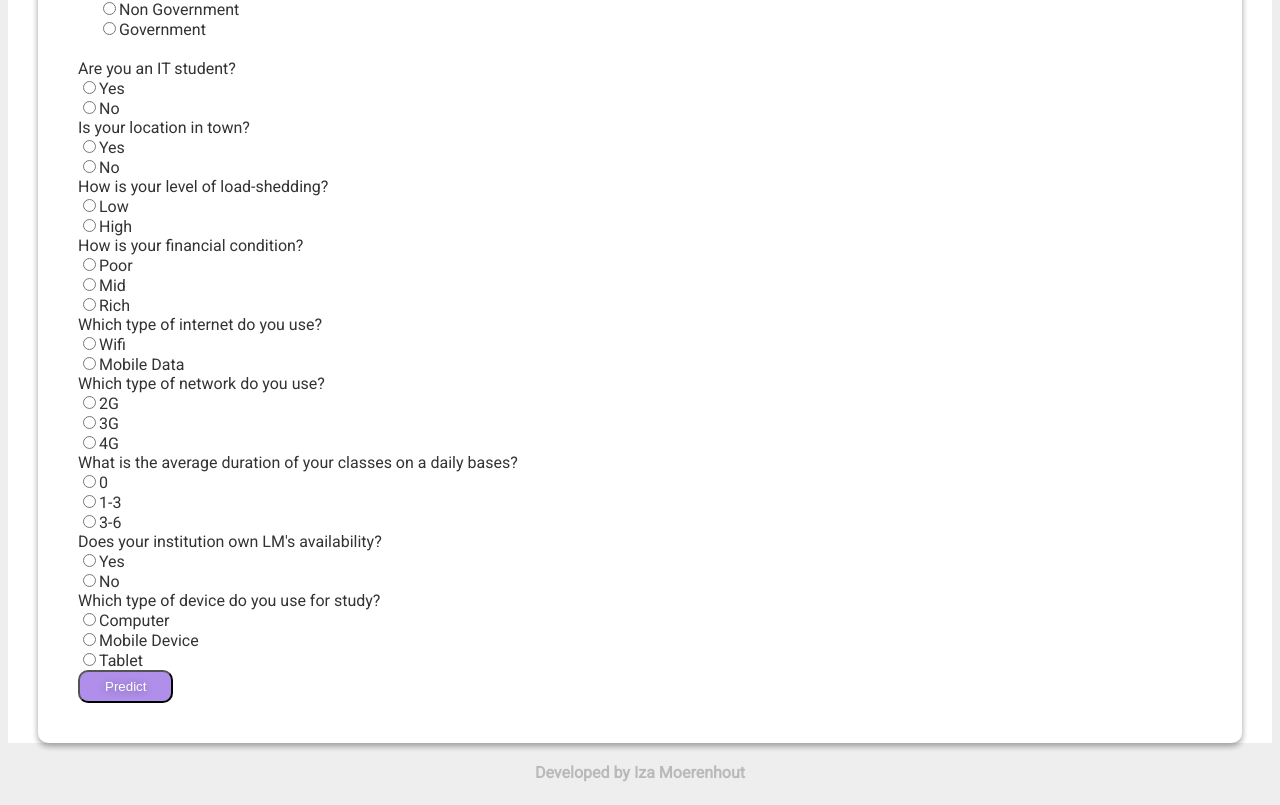
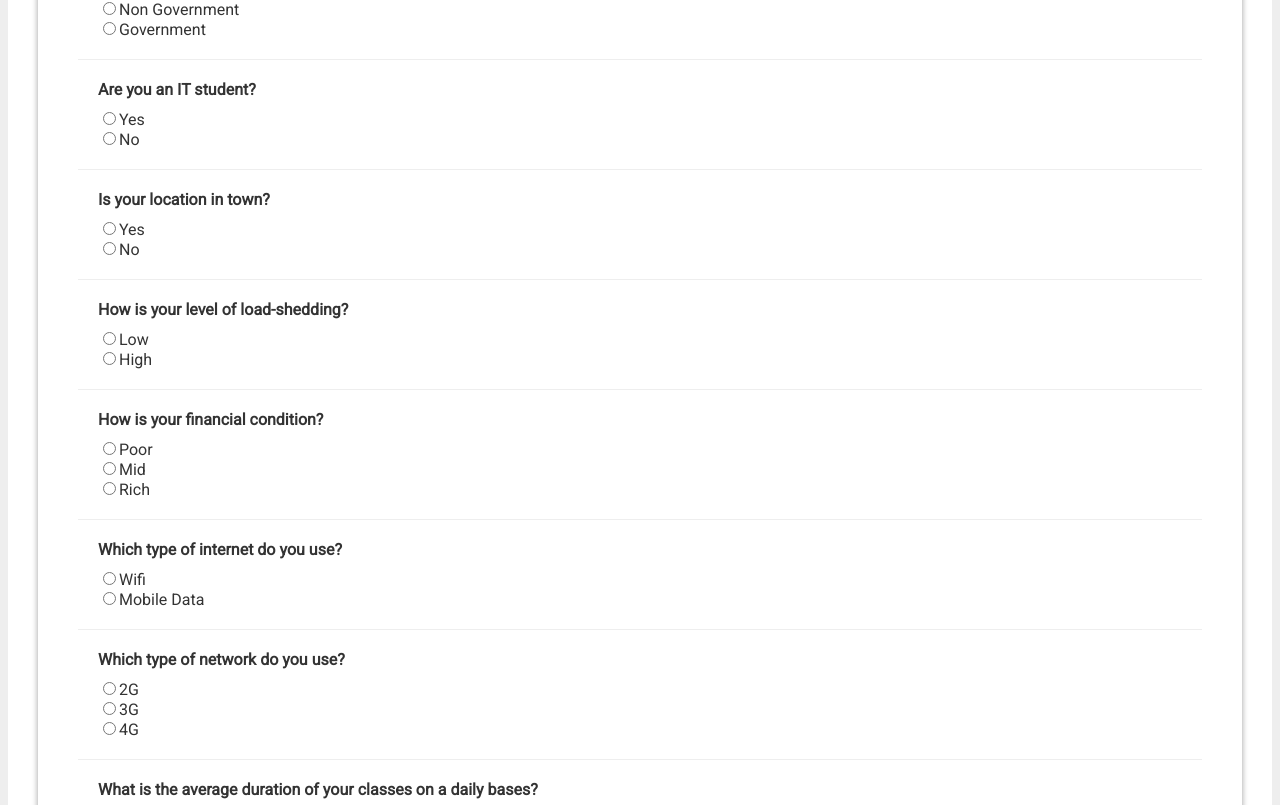
Before and after one commit to izamoerenhout/student-adaptability-level, a React (Create React App) app: page /student-adaptability-level/predict in a window 1280 px wide. Shown: the part 755-1560 px from the top of the page. Built offline with nearby package versions, Linux system fonts and the light colour scheme.

Commit message:
Form layout finished

```diff
--- a/src/pages/prediction/fragments/form.js
+++ b/src/pages/prediction/fragments/form.js
@@ -17,16 +17,6 @@ function Form(props) {
             <h2>Find out how well you can adapted to online education</h2>
 
             <form onSubmit={form.onSubmit}>
-              {/* <div className="row">
-                    <SelectOption title={ "What is your gender?" } options={ options_gender } update={ form.set.gender } />
-                </div> */}
-
-              {/* </form> */}
-
-              {/* <div className="px-lg-5 py-lg-5"> */}
-              {/* <form onSubmit={form.onSubmit}> */}
-              {/* <div className="row content-inside"> */}
-              {/* <div className="col-12"> */}
               {form.errors !== undefined && (
                 <>
                   <div
@@ -48,7 +38,7 @@ function Form(props) {
                   </div>
                 </>
               )}
-              {/* </div> */}
+
 
               <div className="set">
                 <label>
@@ -161,7 +151,6 @@ function Form(props) {
                   </div>
                 </div>
               </div>
-              {/* </div> */}
 
               <div className="set">
                 <label>
@@ -239,435 +228,346 @@ function Form(props) {
                 </div>
               </div>
 
-              <div className="row content-inside">
-                <div className="col-md-12 col-lg-6">
-                  <label className="form-label">Are you an IT student?</label>
-                  <div className="row ml-1 mb-3">
-                    <div className="custom-control custom-radio pr-3">
+              <div className="set">
+                <label>
+                  <b>Are you an IT student?</b>
+                </label>
+                <div className="group">
+                  <div className="first-option">
                     <input
-                        className="custom-control-input"
                       id="student1"
                       name="student"
                       type="radio"
                       value={(form.data.student = "1.0")}
                       onChange={(e) => form.set.student(e.target.value)}
                     />
-                      <label
-                        className="custom-control-label"
-                        htmlFor="student1"
-                      >
+                    <label htmlFor="student1">
                       <span>Yes</span>
                     </label>
                   </div>
-                    <div className="custom-control custom-radio pr-3">
+                  <div>
                     <input
-                        className="custom-control-input"
                       id="student2"
                       name="student"
                       type="radio"
                       value={(form.data.student = "0.0")}
                       onChange={(e) => form.set.student(e.target.value)}
                     />
-                      <label
-                        className="custom-control-label"
-                        htmlFor="student2"
-                      >
+                    <label htmlFor="student2">
                       <span>No</span>
                     </label>
                   </div>
                 </div>
               </div>
-                <div className="col-md-12 col-lg-6">
-                  <label className="form-label">
-                    Is your location in town?
+
+              <div className="set">
+                <label>
+                  <b>Is your location in town?</b>
                 </label>
-                  <div className="row ml-1 mb-3">
-                    <div className="custom-control custom-radio pr-3">
+                <div className="group">
+                  <div className="first-option">
                     <input
-                        className="custom-control-input"
                       id="location1"
                       name="location"
                       type="radio"
                       value={(form.data.location = "0.0")}
                       onChange={(e) => form.set.location(e.target.value)}
                     />
-                      <label
-                        className="custom-control-label"
-                        htmlFor="location1"
-                      >
+                    <label htmlFor="location1">
                       <span>Yes</span>
                     </label>
                   </div>
-                    <div className="custom-control custom-radio pr-3">
+                  <div>
                     <input
-                        className="custom-control-input"
                       id="location2"
                       name="location"
                       type="radio"
                       value={(form.data.location = "1.0")}
                       onChange={(e) => form.set.location(e.target.value)}
                     />
-                      <label
-                        className="custom-control-label"
-                        htmlFor="location2"
-                      >
+                    <label htmlFor="location2">
                       <span>No</span>
                     </label>
                   </div>
                 </div>
               </div>
-              </div>
 
-              <div className="row content-inside">
-                <div className="col-md-12 col-lg-6">
-                  <label className="form-label">
-                    How is your level of load-shedding?
+              <div className="set">
+                <label>
+                  <b>How is your level of load-shedding?</b>
                 </label>
-                  <div className="row ml-1 mb-3">
-                    <div className="custom-control custom-radio pr-3">
+                <div className="group">
+                  <div className="first-option">
                     <input
-                        className="custom-control-input"
                       id="load1"
                       name="load"
                       type="radio"
                       value={(form.data.load = "0.0")}
                       onChange={(e) => form.set.load(e.target.value)}
                     />
-                      <label
-                        className="custom-control-label"
-                        htmlFor="load1"
-                      >
+                    <label htmlFor="load1">
                       <span>Low</span>
                     </label>
                   </div>
-                    <div className="custom-control custom-radio pr-3">
+                  <div>
                     <input
-                        className="custom-control-input"
                       id="load2"
                       name="load"
                       type="radio"
                       value={(form.data.load = "1.0")}
                       onChange={(e) => form.set.load(e.target.value)}
                     />
-                      <label
-                        className="custom-control-label"
-                        htmlFor="load2"
-                      >
+                    <label htmlFor="load2">
                       <span>High</span>
                     </label>
                   </div>
                 </div>
               </div>
-                <div className="col-md-12 col-lg-6">
-                  <label className="form-label">
-                    How is your financial condition?
+
+              <div className="set">
+                <label>
+                  <b>How is your financial condition?</b>
                 </label>
-                  <div className="row ml-1 mb-3">
-                    <div className="custom-control custom-radio pr-3">
+                <div className="group">
+                  <div className="first-option">
                     <input
-                        className="custom-control-input"
                       id="financial1"
                       name="financial"
                       type="radio"
                       value={(form.data.financial = "1.0")}
                       onChange={(e) => form.set.financial(e.target.value)}
                     />
-                      <label
-                        className="custom-control-label"
-                        htmlFor="financial1"
-                      >
+                    <label htmlFor="financial1">
                       <span>Poor</span>
                     </label>
                   </div>
-                    <div className="custom-control custom-radio pr-3">
+                  <div>
                     <input
-                        className="custom-control-input"
                       id="financial2"
                       name="financial"
                       type="radio"
                       value={(form.data.financial = "0.0")}
                       onChange={(e) => form.set.financial(e.target.value)}
                     />
-                      <label
-                        className="custom-control-label"
-                        htmlFor="financial2"
-                      >
+                    <label htmlFor="financial2">
                       <span>Mid</span>
                     </label>
                   </div>
-                    <div className="custom-control custom-radio pr-3">
+                  <div>
                     <input
-                        className="custom-control-input"
                       id="financial3"
                       name="financial"
                       type="radio"
                       value={(form.data.financial = "2.0")}
                       onChange={(e) => form.set.financial(e.target.value)}
                     />
-                      <label
-                        className="custom-control-label"
-                        htmlFor="financial3"
-                      >
+                    <label htmlFor="financial3">
                       <span>Rich</span>
                     </label>
                   </div>
                 </div>
               </div>
-              </div>
 
-              <div className="row content-inside">
-                <div className="col-md-12 col-lg-6">
-                  <label className="form-label">
-                    Which type of internet do you use?
+              <div className="set">
+                <label>
+                  <b>Which type of internet do you use?</b>
                 </label>
-                  <div className="row ml-1 mb-3">
-                    <div className="custom-control custom-radio pr-3">
+                <div className="group">
+                  <div className="first-option">
                     <input
-                        className="custom-control-input"
                       id="internet1"
                       name="internet"
                       type="radio"
                       value={(form.data.internet = "0.0")}
                       onChange={(e) => form.set.internet(e.target.value)}
                     />
-                      <label
-                        className="custom-control-label"
-                        htmlFor="internet1"
-                      >
+                    <label htmlFor="internet1">
                       <span>Wifi</span>
                     </label>
                   </div>
-                    <div className="custom-control custom-radio pr-3">
+                  <div>
                     <input
-                        className="custom-control-input"
                       id="internet2"
                       name="internet"
                       type="radio"
                       value={(form.data.internet = "1.0")}
                       onChange={(e) => form.set.internet(e.target.value)}
                     />
-                      <label
-                        className="custom-control-label"
-                        htmlFor="internet2"
-                      >
+                    <label htmlFor="internet2">
                       <span>Mobile Data</span>
                     </label>
                   </div>
                 </div>
               </div>
-                <div className="col-md-12 col-lg-6">
-                  <label className="form-label">
-                    Which type of network do you use?
+
+              <div className="set">
+                <label>
+                  <b>Which type of network do you use?</b>
                 </label>
-                  <div className="row ml-1 mb-3">
-                    <div className="custom-control custom-radio pr-3">
+                <div className="group">
+                  <div className="first-option">
                     <input
-                        className="custom-control-input"
                       id="network1"
                       name="network"
                       type="radio"
                       value={(form.data.network = "2.0")}
                       onChange={(e) => form.set.network(e.target.value)}
                     />
-                      <label
-                        className="custom-control-label"
-                        htmlFor="network1"
-                      >
+                    <label htmlFor="network1">
                       <span>2G</span>
                     </label>
                   </div>
-                    <div className="custom-control custom-radio pr-3">
+                  <div>
                     <input
-                        className="custom-control-input"
                       id="network2"
                       name="network"
                       type="radio"
                       value={(form.data.network = "1.0")}
                       onChange={(e) => form.set.network(e.target.value)}
                     />
-                      <label
-                        className="custom-control-label"
-                        htmlFor="network2"
-                      >
+                    <label htmlFor="network2">
                       <span>3G</span>
                     </label>
                   </div>
-                    <div className="custom-control custom-radio pr-3">
+                  <div>
                     <input
-                        className="custom-control-input"
                       id="network3"
                       name="network"
                       type="radio"
                       value={(form.data.network = "0.0")}
                       onChange={(e) => form.set.network(e.target.value)}
                     />
-                      <label
-                        className="custom-control-label"
-                        htmlFor="network3"
-                      >
+                    <label htmlFor="network3">
                       <span>4G</span>
                     </label>
                   </div>
                 </div>
               </div>
-              </div>
 
-              <div className="row content-inside">
-                <div className="col-md-12 col-lg-6">
-                  <label className="form-label">
+              <div className="set">
+                <label>
+                  <b>
                     What is the average duration of your classes on a daily
                     bases?
+                  </b>
                 </label>
-                  <div className="row ml-1 mb-3">
-                    <div className="custom-control custom-radio pr-3">
+                <div className="group">
+                  <div className="first-option">
                     <input
-                        className="custom-control-input"
                       id="duration1"
                       name="duration"
                       type="radio"
                       value={(form.data.duration = "2.0")}
                       onChange={(e) => form.set.duration(e.target.value)}
                     />
-                      <label
-                        className="custom-control-label"
-                        htmlFor="duration1"
-                      >
+                    <label htmlFor="duration1">
                       <span>0</span>
                     </label>
                   </div>
-                    <div className="custom-control custom-radio pr-3">
+                  <div>
                     <input
-                        className="custom-control-input"
                       id="duration2"
                       name="duration"
                       type="radio"
                       value={(form.data.duration = "1.0")}
                       onChange={(e) => form.set.duration(e.target.value)}
                     />
-                      <label
-                        className="custom-control-label"
-                        htmlFor="duration2"
-                      >
+                    <label htmlFor="duration2">
                       <span>1-3</span>
                     </label>
                   </div>
-                    <div className="custom-control custom-radio pr-3">
+                  <div>
                     <input
-                        className="custom-control-input"
                       id="duration3"
                       name="duration"
                       type="radio"
                       value={(form.data.duration = "0.0")}
                       onChange={(e) => form.set.duration(e.target.value)}
                     />
-                      <label
-                        className="custom-control-label"
-                        htmlFor="duration3"
-                      >
+                    <label htmlFor="duration3">
                       <span>3-6</span>
                     </label>
                   </div>
                 </div>
               </div>
-                <div className="col-md-12 col-lg-6">
-                  <label className="form-label">
-                    Does your institution own LM's availability?
+
+              <div className="set">
+                <label>
+                  <b>Does your institution own LM's availability?</b>
                 </label>
-                  <div className="row ml-1 mb-3">
-                    <div className="custom-control custom-radio pr-3">
+                <div className="group">
+                  <div className="first-option">
                     <input
-                        className="custom-control-input"
                       id="lms1"
                       name="lms"
                       type="radio"
                       value={(form.data.lms = "1.0")}
                       onChange={(e) => form.set.lms(e.target.value)}
                     />
-                      <label
-                        className="custom-control-label"
-                        htmlFor="lms1"
-                      >
+                    <label htmlFor="lms1">
                       <span>Yes</span>
                     </label>
                   </div>
-                    <div className="custom-control custom-radio pr-3">
+                  <div>
                     <input
-                        className="custom-control-input"
                       id="lms2"
                       name="lms"
                       type="radio"
                       value={(form.data.lms = "0.0")}
                       onChange={(e) => form.set.lms(e.target.value)}
                     />
-                      <label
-                        className="custom-control-label"
-                        htmlFor="lms2"
-                      >
+                    <label htmlFor="lms2">
                       <span>No</span>
                     </label>
                   </div>
                 </div>
               </div>
-              </div>
 
-              <div className="row content-inside">
-                <div className="col-md-12 col-lg-6">
-                  <label className="form-label">
-                    Which type of device do you use for study?
+              <div className="set">
+                <label>
+                  <b>Which type of device do you use for study?</b>
                 </label>
-                  <div className="row ml-1 mb-3">
-                    <div className="custom-control custom-radio pr-3">
+                <div className="group">
+                  <div className="first-option">
                     <input
-                        className="custom-control-input"
                       id="device1"
                       name="device"
                       type="radio"
                       value={(form.data.device = "2.0")}
                       onChange={(e) => form.set.device(e.target.value)}
                     />
-                      <label
-                        className="custom-control-label"
-                        htmlFor="device1"
-                      >
+                    <label htmlFor="device1">
                       <span>Computer</span>
                     </label>
                   </div>
-                    <div className="custom-control custom-radio pr-3">
+                  <div>
                     <input
-                        className="custom-control-input"
                       id="device2"
                       name="device"
                       type="radio"
                       value={(form.data.device = "1.0")}
                       onChange={(e) => form.set.device(e.target.value)}
                     />
-                      <label
-                        className="custom-control-label"
-                        htmlFor="device2"
-                      >
+                    <label htmlFor="device2">
                       <span>Mobile Device</span>
                     </label>
                   </div>
-                    <div className="custom-control custom-radio pr-3">
+                  <div>
                     <input
-                        className="custom-control-input"
                       id="device3"
                       name="device"
                       type="radio"
                       value={(form.data.device = "0.0")}
                       onChange={(e) => form.set.device(e.target.value)}
                     />
-                      <label
-                        className="custom-control-label"
-                        htmlFor="device3"
-                      >
+                    <label htmlFor="device3">
                       <span>Tablet</span>
                     </label>
                   </div>
                 </div>
               </div>
-              </div>
 
+              <div className="set">
                 <div className="text-center">
                   <button
                     className="btn"
@@ -677,8 +577,8 @@ function Form(props) {
                     <span>Predict</span>
                   </button>
                 </div>
-              {/* </form> */}
-              {/* </div> */}
+              </div>
+
             </form>
           </div>
         </div>
--- a/src/pages/prediction/predict-logic.js
+++ b/src/pages/prediction/predict-logic.js
@@ -55,8 +55,6 @@ function PredictLogic() {
 
     const response = await fetch("http://127.0.0.1:5041/api/predict", options);
     // const response = await fetch("https://iza.hcaid.nl/api/predict", options);
-    console.log(options);
-    console.log(response);
 
     const res = await response.json();
     console.log(res);
```
Also changed, not shown: src/pages/prediction/fragments/select-option.js (deleted, +0 -23 lines). Lines whose indentation alone changed are shown as unchanged.
